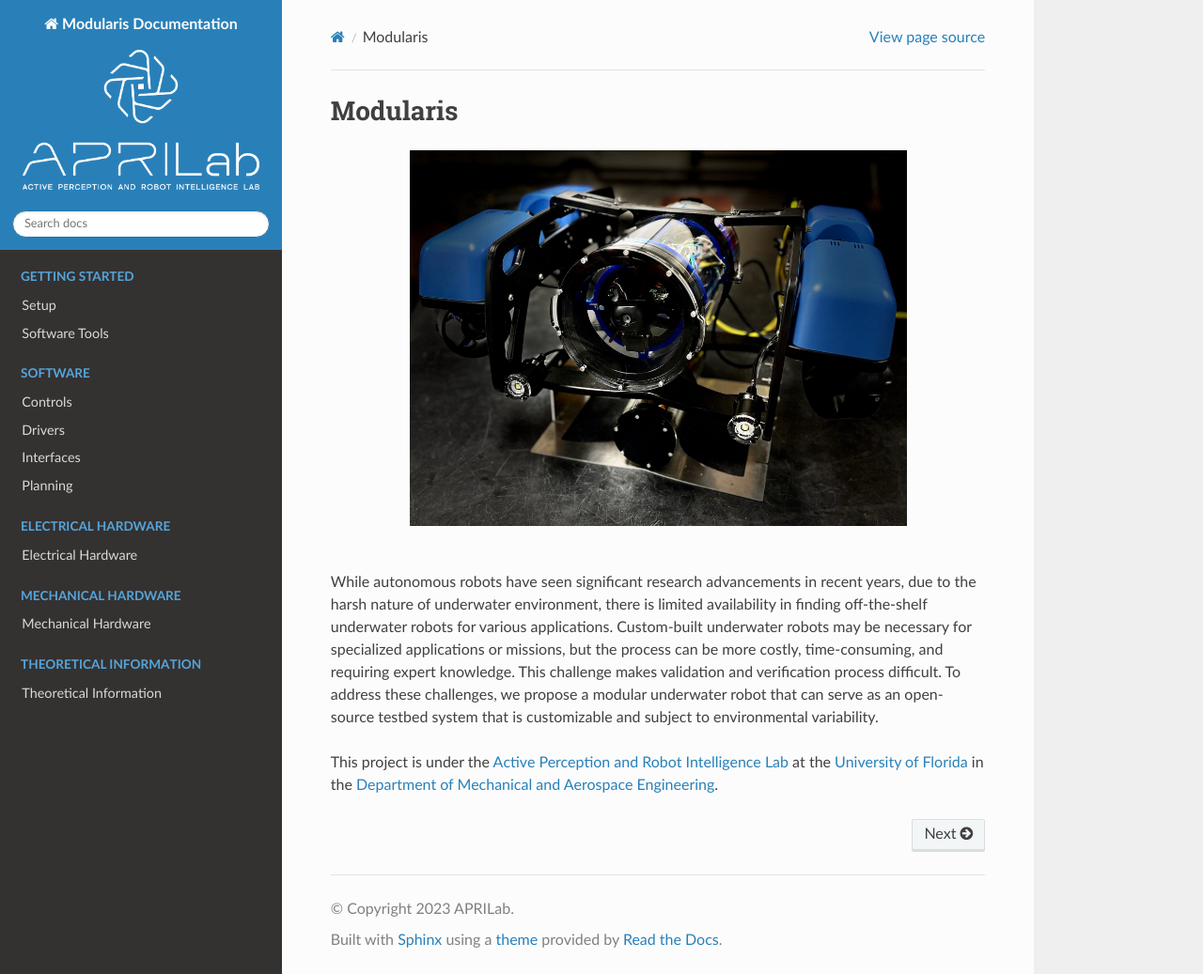
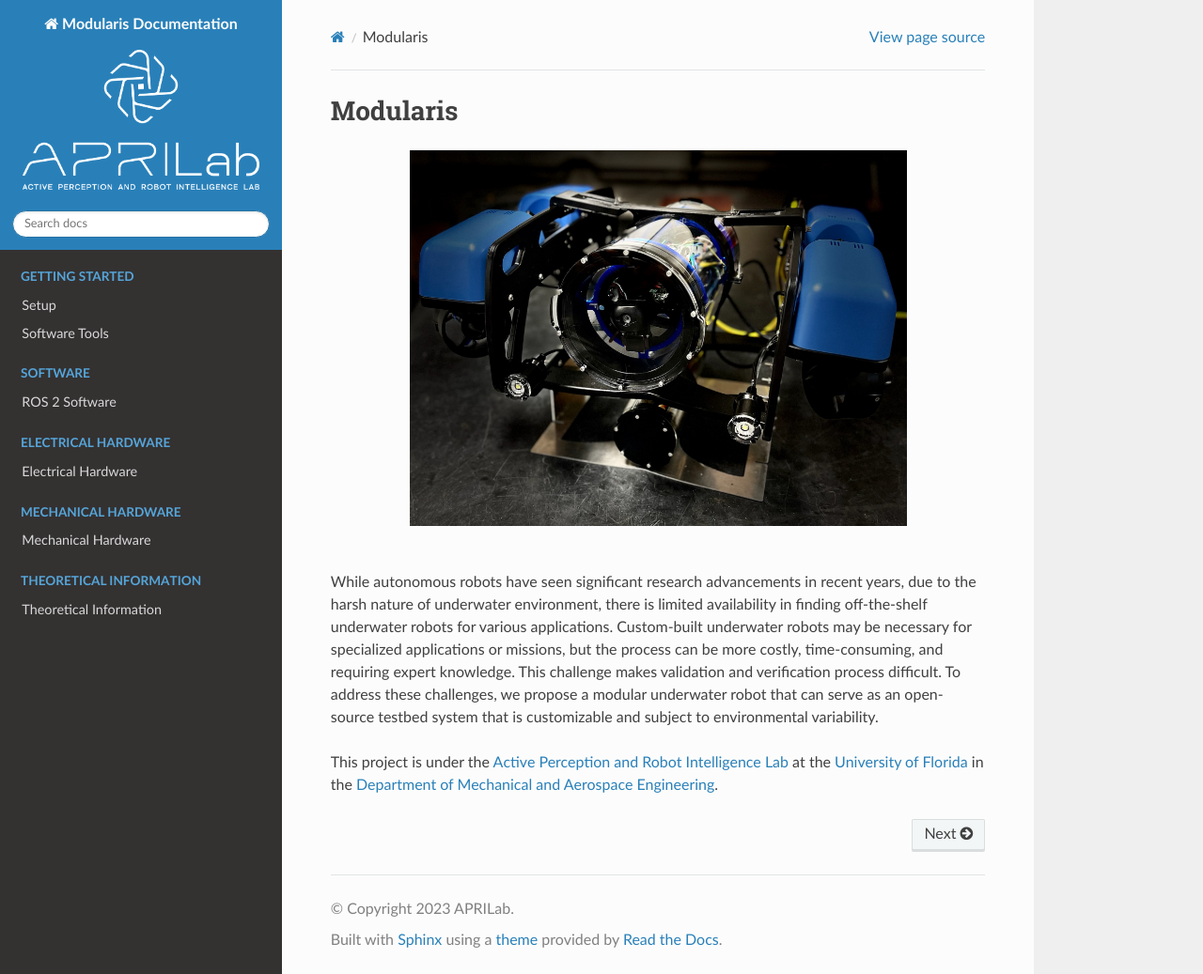
Before and after one commit to adipenu/modularis, a Sphinx documentation site: the page built from docs/index.rst, in a window 1280 px wide and 1037 px high. Shown: the whole window at 94% size. Built offline with Sphinx 7.4.7 and the Read the Docs theme 2.0.0, drawn with Linux system fonts in a browser that asks for light colours.

```diff
--- a/docs/index.rst
+++ b/docs/index.rst
@@ -28,13 +28,11 @@ the `University of Florida <https://ufl.edu>`_ in the `Department of Mechanical
 
 .. toctree::
    :caption: Software
-   :maxdepth: 1
+   :maxdepth: 2
    :hidden:
 
-   Controls <software/control/control>
-   Drivers <software/drivers/drivers>
-   Interfaces <software/interfaces/interfaces>
-   Planning <software/planning/planning>
+   ROS 2 Software <software/software>
+
 
 
 .. toctree::
```
Also changed, not shown: docs/software/software.rst (added, +14 -0 lines).
